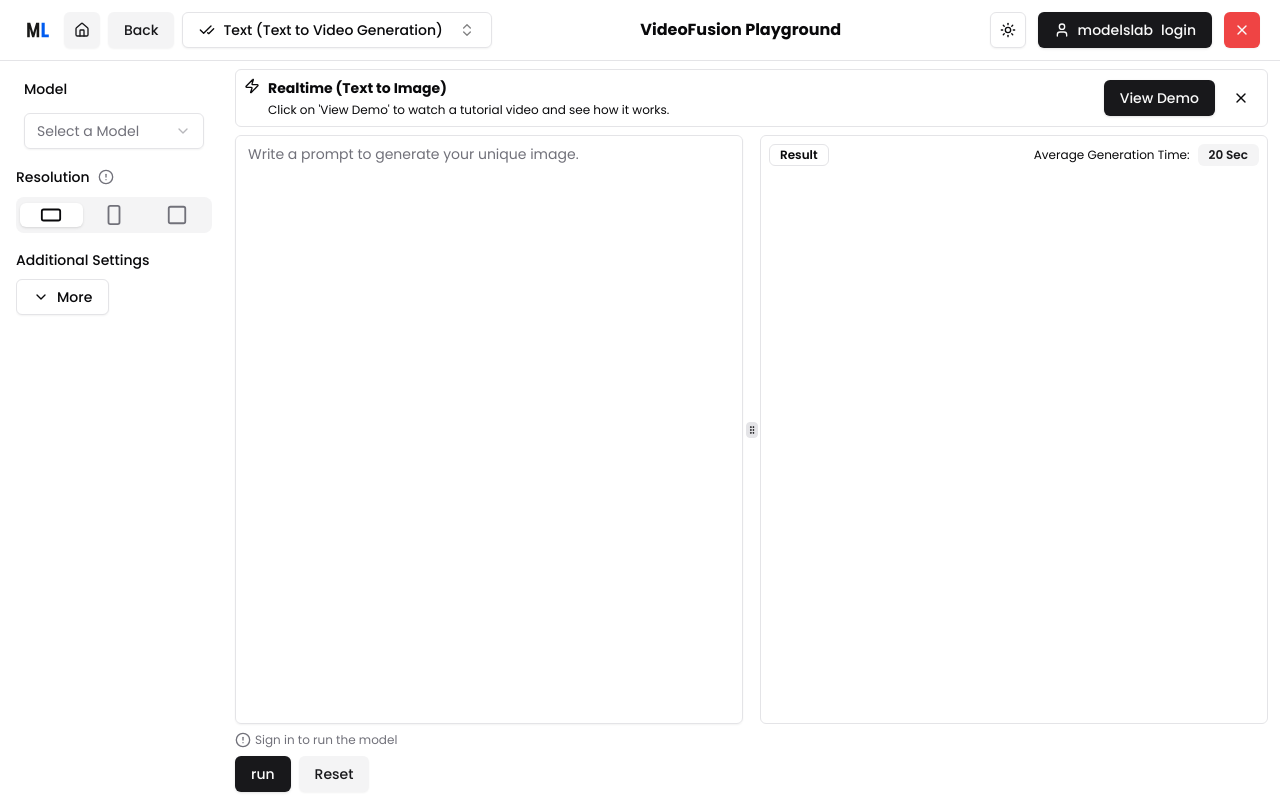
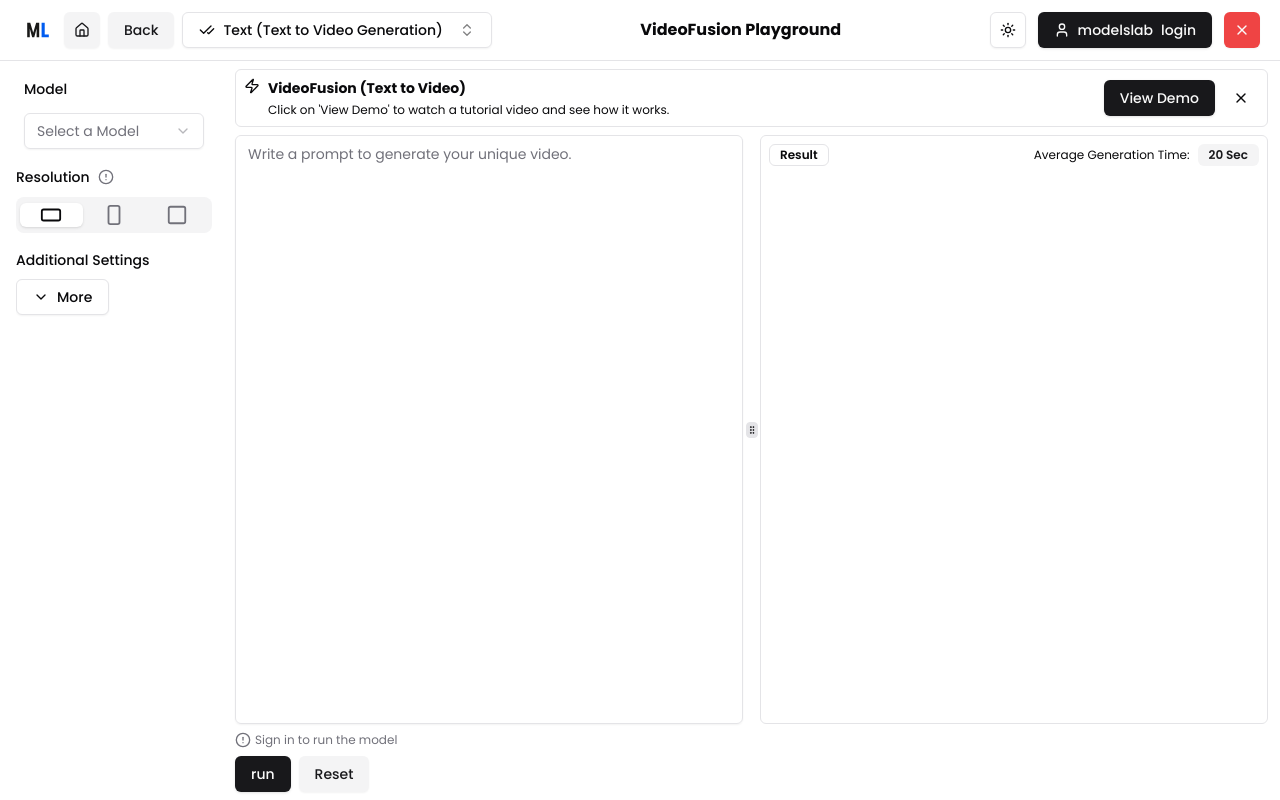
Before and after one commit to AyushKarir/videogen, a Next.js app: page /videogen-text-to-video in a window 1280 px wide. Built offline with nearby package versions, Linux system fonts and the light colour scheme.

Commit message:
edited texts

```diff
--- a/src/app/layout.tsx
+++ b/src/app/layout.tsx
@@ -10,8 +10,8 @@
 import Script from "next/script";
 
 export const metadata: Metadata = {
-  title: "Imagen - playground",
-  description: "Imagen Playground by ModelsLab",
+  title: "VideoFusion - playground",
+  description: "VideoFusion Playground by ModelsLab",
 };
 
 export default function RootLayout({
@@ -45,7 +45,7 @@
           attribute="class"
           defaultTheme="system"
           enableSystem
-          // disableTransitionOnChange
+        // disableTransitionOnChange
         >
           <Providers>
             <Suspense fallback={<div />}>
--- a/src/components/pages/videogen-image-to-video/content.tsx
+++ b/src/components/pages/videogen-image-to-video/content.tsx
@@ -187,7 +187,7 @@
             <ViewDemo
                 videoUrl=""
                 Icon={Waves}
-                heading="Motion (Image to Video)"
+                heading="VideoFusion (Image to Video)"
                 subHeading="Click on 'Make it Move' to see how images move in videos."
             />
             {/* <ResizablePanelGroup
--- a/src/components/pages/videogen-text-to-video/content.tsx
+++ b/src/components/pages/videogen-text-to-video/content.tsx
@@ -187,7 +187,7 @@
             <ViewDemo
                 videoUrl=""
                 Icon={Zap}
-                heading="  Realtime (Text to Image)"
+                heading="VideoFusion (Text to Video)"
                 subHeading=" Click on 'View Demo' to watch a tutorial video and see
                 how it works."
             />
@@ -206,7 +206,7 @@
                     <Textarea
                         onChange={(e) => updatePrompt(e.target.value)}
                         value={state.prompt}
-                        placeholder="Write a prompt to generate your unique image."
+                        placeholder="Write a prompt to generate your unique video."
                         className={cn(
                             "h-full border border-border rounded-md resize-none",
                             screenWidth > 768 ? "" : "min-h-72"
```
